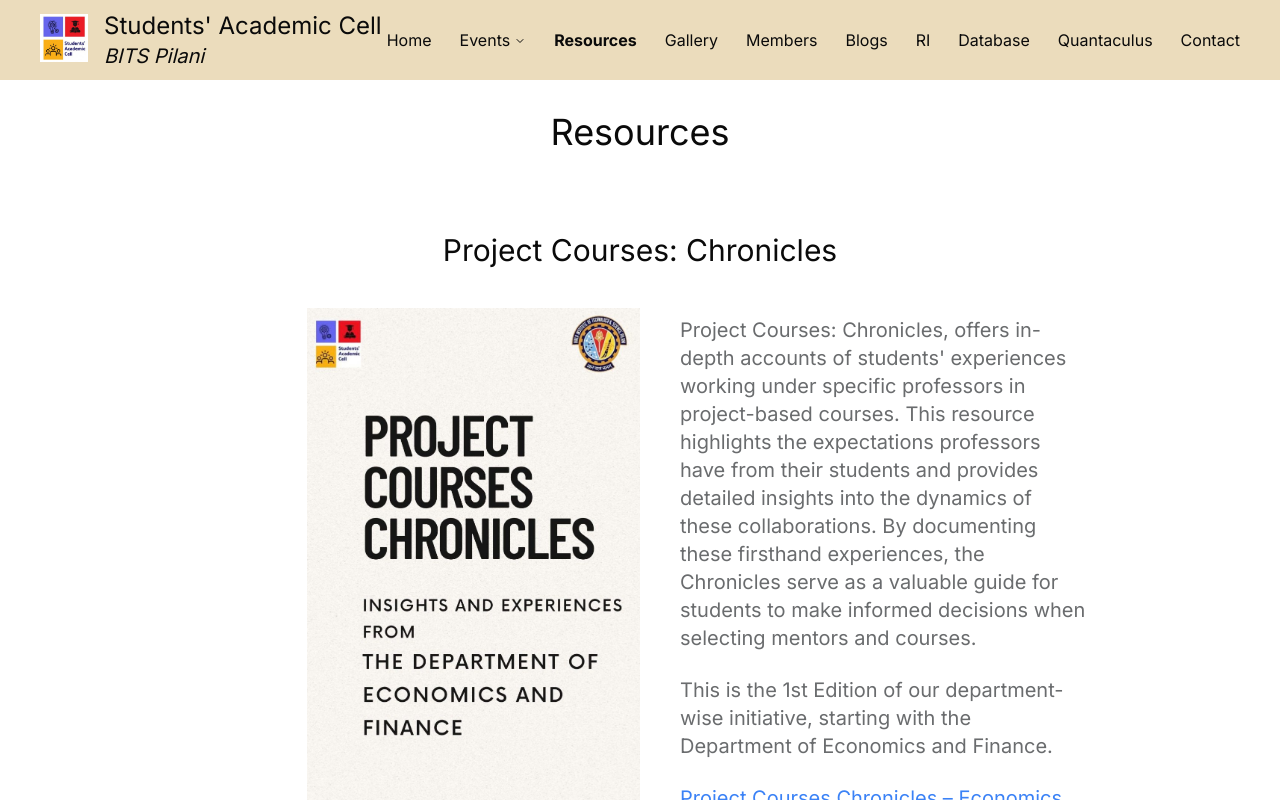
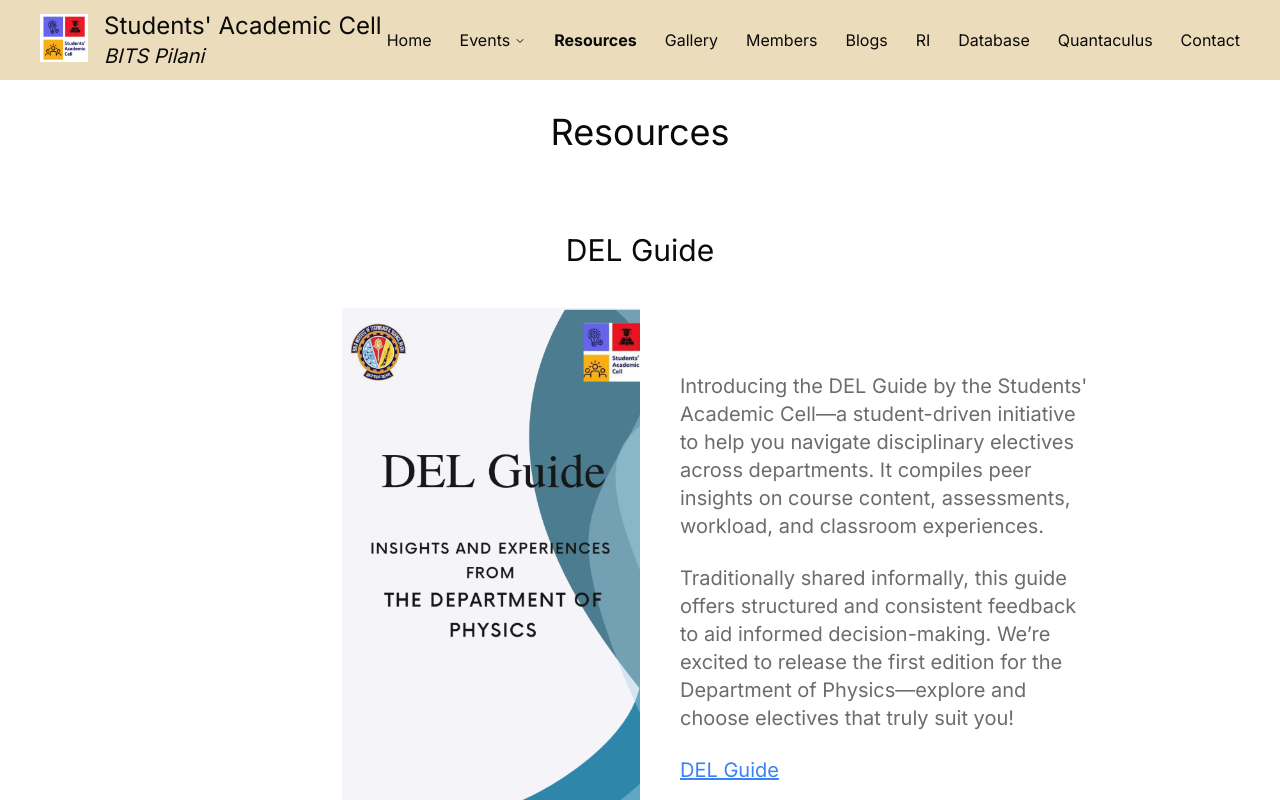
Before and after one commit to BITSxPostmanLab/Sac_Frontend, a Next.js app: page /resources in a window 1280 px wide. Built offline with nearby package versions, Linux system fonts and the light colour scheme.

Commit message:
resources fix

```diff
--- a/src/components/blogs/singular-blog.tsx
+++ b/src/components/blogs/singular-blog.tsx
@@ -48,7 +48,7 @@
       </div>
 
       <div className="px-5 sm:px-10 md:col-span-2 text-xl my-auto flex flex-col gap-5 h-full ">
-        <div className="text-3xl font-semibold">{title}</div>
+        <div className="text-3xl font-bold text-blue-700">{title}</div>
         <div
           className="prose prose-lg max-w-none overflow-y-hidden h-full"
           style={{
--- a/src/resources_list.ts
+++ b/src/resources_list.ts
@@ -1,12 +1,30 @@
 import { ResourceType } from "./types";
+
 
 export const resources: ResourceType[] = [
   {
     id: 1,
+    title: "DEL Guide",
+    posts: [
+      {
+        postId: 101,
+        imageUrl: "/resources/DEL-Guide.png",
+        paragraphs: [
+          "Introducing the DEL Guide by the Students' Academic Cell—a student-driven initiative to help you navigate disciplinary electives across departments. It compiles peer insights on course content, assessments, workload, and classroom experiences.",
+          "Traditionally shared informally, this guide offers structured and consistent feedback to aid informed decision-making. We’re excited to release the first edition for the Department of Physics—explore and choose electives that truly suit you!"
+        ],
+        resourceLink:
+          "https://drive.google.com/file/d/1Sp44gamQHTx3Q2rNOeD9zM_LKtYwlXY5/view?usp=sharing",
+        linkText: "DEL Guide",
+      },
+    ],
+  },
+  {
+    id: 2,
     title: "Project Courses: Chronicles",
     posts: [
       {
-        postId: 101,
+        postId: 201,
         imageUrl: "/resources/chronicles1.jpg",
         paragraphs: [
           "Project Courses: Chronicles, offers in-depth accounts of students' experiences working under specific professors in project-based courses. This resource highlights the expectations professors have from their students and provides detailed insights into the dynamics of these collaborations. By documenting these firsthand experiences, the Chronicles serve as a valuable guide for students to make informed decisions when selecting mentors and courses.",
@@ -17,7 +35,7 @@
         linkText: "Project Courses Chronicles – Economics and Finance",
       },
       {
-        postId: 102,
+        postId: 202,
         imageUrl: "/resources/project_csis.png",
         paragraphs: [
           "This is the 2nd Edition of our department-wise initiative, continuing with the Department of Computer Science & Information Systems",
@@ -27,7 +45,7 @@
         linkText: "Project Courses Chronicles -CSIS",
       },
       {
-        postId: 103,
+        postId: 203,
         imageUrl: "/resources/project_dom.png",
         paragraphs: [
           "This is the 3rd Edition of our department-wise initiative, continuing with the Department of Mathematics",
@@ -36,14 +54,24 @@
           "https://drive.google.com/file/d/1gHjrJWGX8Mo1Kn48darEFT4ZRSCqvFQ1/view",
         linkText: "Project Courses Chronicles-Mathematics",
       },
+      {
+        postId: 204,
+        imageUrl: "/resources/EEE-Chronicles.png",
+        paragraphs: [
+          "This is the 4th Edition of our department-wise initiative, continuing with the Department of Mathematics",
+        ],
+        resourceLink:
+          "https://drive.google.com/file/d/1kDT6YwpLi12IeBh7lwVa2drxVR-rgs1E/view?usp=sharing",
+        linkText: "Project Courses Chronicles-EEE",
+      },
     ],
   },
   {
-    id: 2,
+    id: 3,
     title: "Project Type Courses",
     posts: [
       {
-        postId: 201,
+        postId: 301,
         imageUrl: "/resources/project_type.jpg",
         paragraphs: [
           "Choosing SOP/LOP/DOP courses opens a gateway to fuel your passion for research, going beyond lectures under the guidance of experienced professors.",
@@ -56,11 +84,11 @@
     ],
   },
   {
-    id: 3,
+    id: 4,
     title: "Study Abroad Document",
     posts: [
       {
-        postId: 301,
+        postId: 401,
         imageUrl: "/resources/study_abroad.png",
         paragraphs: [
           "The Study abroad document provides insightful information and a roadmap to students regarding off-campus thesis opportunities, masters abroad programmes, and exchange programmes. It highlights the advantages of conducting research abroad, allowing students to acquire a global perspective and broaden their academic horizons. With a concentration on fostering cross-cultural collaboration and intellectual development, this extensive resource serves as a valuable guide for students seeking academically enriching experiences abroad.",
@@ -72,11 +100,11 @@
     ],
   },
   {
-    id: 4,
+    id: 5,
     title: "Competitive Programming Document",
     posts: [
       {
-        postId: 401,
+        postId: 501,
         imageUrl: "/resources/compcode1.jpg",
         paragraphs: [
           "In this interview, we delve deep into the realm of Competitive Programming, exploring what it entails and who should consider venturing into this challenging yet rewarding field. This conversation is also beneficial for students eyeing summer internships (SI) and those aiming to enhance their coding skills for competitive scenarios like the ICPC.Anish also discusses a range of resources that can aid in mastering Data Structures and Algorithms (DSA) as well as excelling in Competitive Programming.This interview promises to be a comprehensive guide for anyone at any stage of their CP journey, packed with practical advice, resource recommendations, and personal anecdotes from one of the most accomplished coders of BITS Pilani.",
@@ -88,11 +116,11 @@
     ],
   },
   {
-    id: 5,
+    id: 6,
     title: "Minor Courses Document",
     posts: [
       {
-        postId: 501,
+        postId: 601,
         imageUrl: "/resources/minor.png",
         paragraphs: [
           "Minor programs in specific areas are being offered as options for integrated first-year students with the goal of encouraging them to add focus to their supplemental learning (outside of a major area) as well as recognizing and certifying knowledge obtained in an area that is outside of their major area.",
@@ -104,4 +132,21 @@
       },
     ],
   },
+  {
+    id: 7,
+    title: "GSOC QnA",
+    posts: [
+      {
+        postId: 701,
+        imageUrl: "/resources/gsoc.png",
+        paragraphs: [
+          "This document contains a collection of Q&A addressing various aspects of Google Summer of Code (GSoC), including the application process and student experiences.",
+          "It also highlights useful resources and guidance available to help students navigate and prepare effectively for GSoC."
+        ],
+        resourceLink:
+          "https://sacbitspilani.wordpress.com/wp-content/uploads/2021/03/gsoc_qna_sac.pdf",
+        linkText: "GSOC QnA",
+      },
+    ],
+  },
 ];
```
Also changed, not shown: public/resources/DEL-guide.png (added), public/resources/EEE-Chronicles.png (added).
